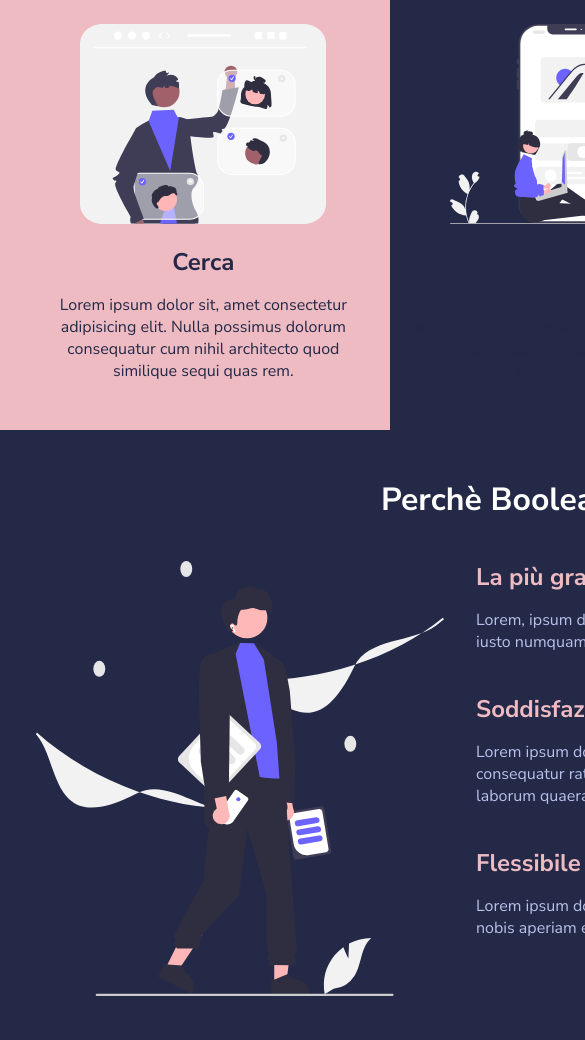
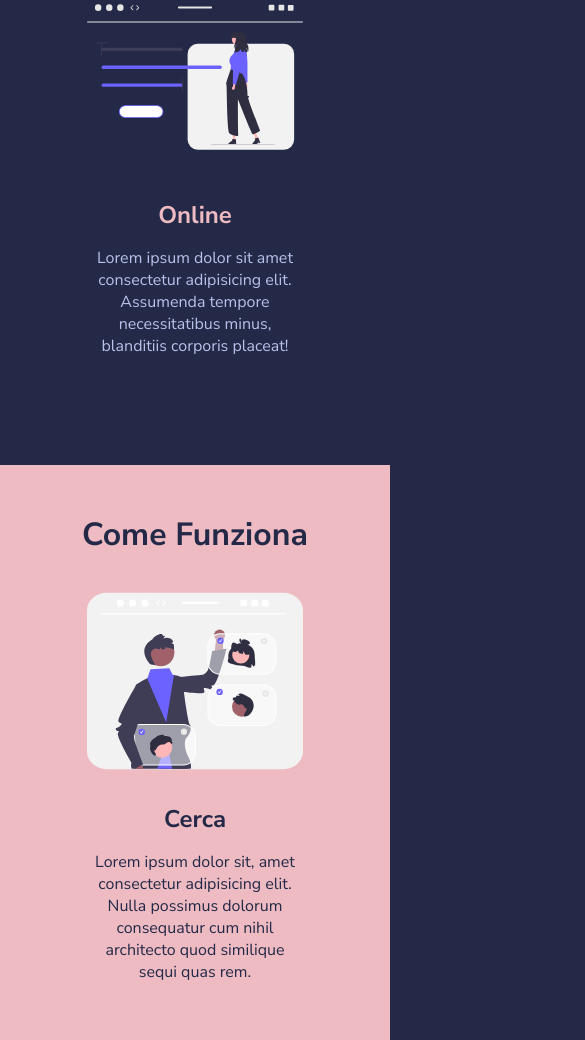
Before and after one commit to AndreaChiari/html-css-resp-wannabe, a plain HTML site: page index.html in a window 390 px wide. Shown: the part 702-1742 px from the top of the page, 585 px wide, since content can reach past the window. Drawn offline with Linux system fonts and the light colour scheme.

Commit message:
esercizio + bonus -completo

```diff
--- a/css/style.css
+++ b/css/style.css
@@ -127,3 +127,66 @@ img {
 /************************************************
     SOLUZIONE RESPONSIVE
  ************************************************/
+
+ /* moblile responsive */
+
+ @media screen and (max-width: 576px ) {
+
+
+*{
+    margin: 0 auto;
+}
+
+.row{
+    flex-direction: column;
+    flex-wrap: wrap;
+    align-items: center;
+}
+
+.container{
+    width: 90%;
+}
+.card{
+    margin-bottom: 50px;
+}
+
+.lessons .col {
+    width: 80%;
+}
+
+.col{
+    margin-bottom: 10px;
+}
+
+.container > h2{
+    margin: 0px auto;
+    width: 90%;
+    margin-bottom: 25px;
+
+}
+
+.steps .col{
+    width: 80%;
+}
+
+.why-us .col-right {
+    width: 90%;
+}
+
+ }
+
+
+ /*tablet responsive */
+ @media screen and (max-width: 768px ) {
+
+    .container{
+        width: 90%;
+    }
+}
+
+/* bonus */
+@media screen and (max-width: 1160px ){
+    .container{
+        width: 90%;
+    }
+}
--- a/index.html
+++ b/index.html
@@ -10,6 +10,8 @@
         />
         <!-- Main Styles -->
         <link rel="stylesheet" href="./css/style.css" />
+        <!-- responsive meta -->
+        <meta name="viewport" content="width=device-width, initial-scale=1.0">
     </head>
     <body>
         <!--
```
